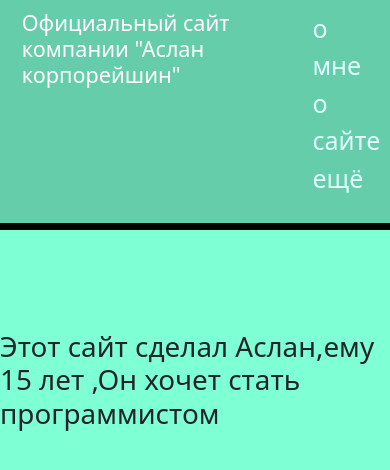
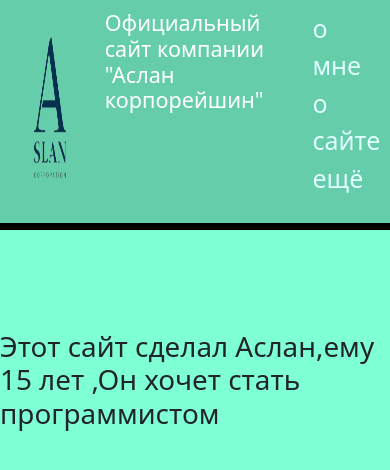
Before and after one commit to aslan878/1-django-app, a Django app: page / in a window 390 px wide. Shown: the top 470 px of the page. Run offline with Django 5.2, Linux system fonts and the light colour scheme.

Commit message:
Enable static files with WhiteNoise

```diff
--- a/main/static/main/css/main.css
+++ b/main/static/main/css/main.css
@@ -61,8 +61,8 @@
         border-bottom: 7px solid black;
         display: flex;
         flex-direction: row;
-        gap: 12px;
-        font-size: 14px;
+        gap: 15px;
+        font-size: 15px;
     }
 
     aside ul li:hover,
@@ -71,7 +71,7 @@
     }
 
     aside img {
-        width: 0px;
+        width: 80px;
     }
 
 }
```
Also changed, not shown: 1 other file.
